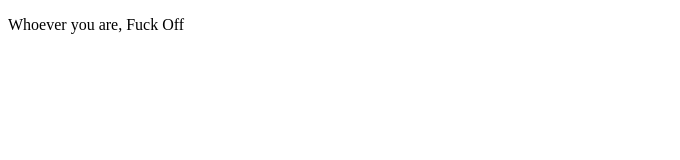
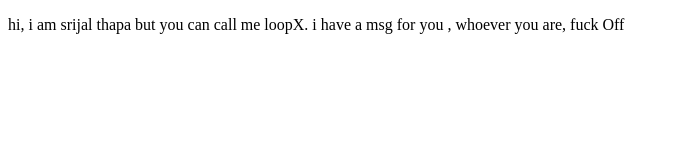
Before and after one commit to srizalth/nothingg, a plain HTML site: page index.html in a window 1280 px wide. Shown: the whole page, without its empty margins (0-680 px from the left). Drawn offline with Linux system fonts and the light colour scheme.

Commit message:
index.html

```diff
--- a/index.html
+++ b/index.html
@@ -8,7 +8,7 @@
 </head>
 <body>
     <div>
-        <p class="pg"> Whoever you are, Fuck Off</p>
+        <p class="pg"> hi, i am srijal thapa but you can call me loopX. i have a msg for you , whoever you are, fuck Off</p>
     </div>
 </body>
 </html>
```
